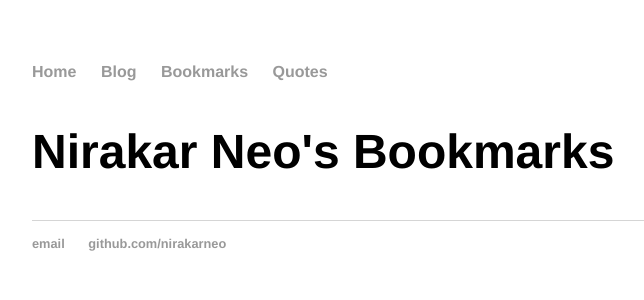
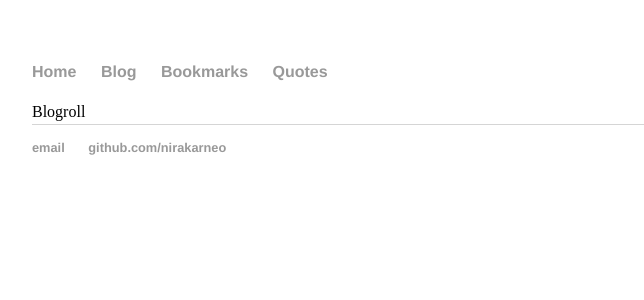
Before and after one commit to nirakarneo/nirakarneo.github.io, a Jekyll site: the page built from bookmarks/index.html, in a window 1280 px wide. Shown: the top 300 px of the page, without its empty margins (160-804 px from the left). Built offline with Jekyll 4.4.1, drawn with Linux system fonts in a browser that asks for light colours.

Commit message:
Update index.html

```diff
--- a/bookmarks/index.html
+++ b/bookmarks/index.html
@@ -1,11 +1,5 @@
 ---
 layout: default
-title: Nirakar Neo's Bookmarks
+title: Bookmarks
 ---
-	<h1>{{ page.title }}</h1>
-	<ul class="post">
-
-	  {% for post in site.bookmarkposts %}
-	    <li><span>{{ post.date | date_to_string }}</span> » <a href="{{ post.url }}" title="{{ post.title }}">{{ post.title }}</a></li>
-	  {% endfor %}
-	</ul>
+Blogroll
```
